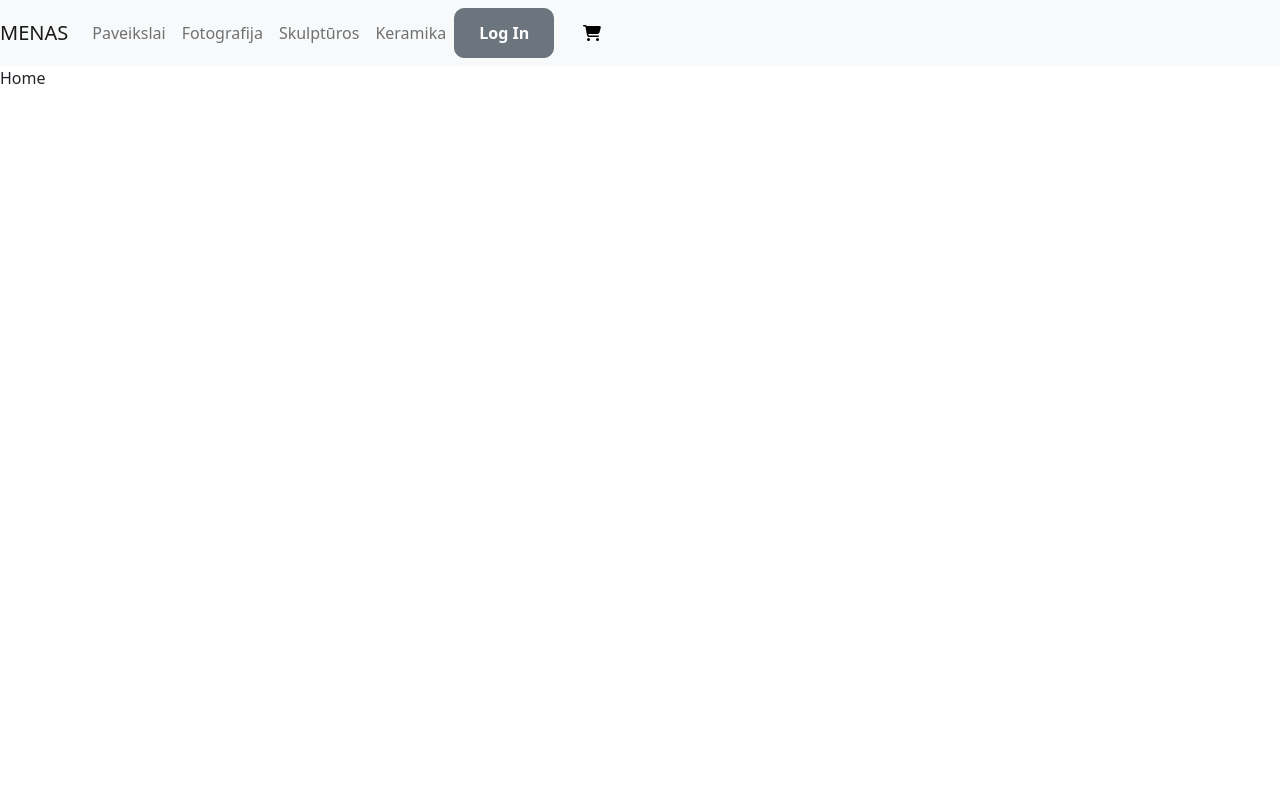
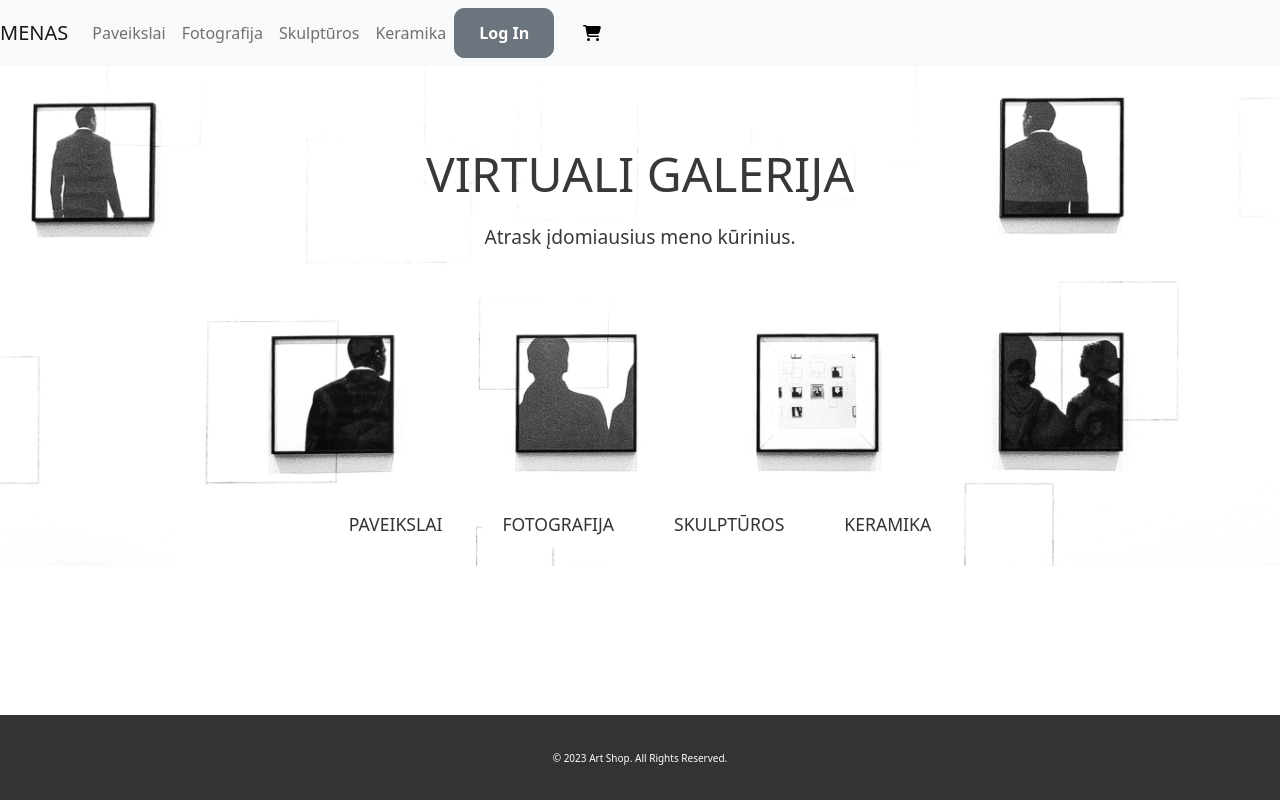
Before and after one commit to rokas058/React-Projektas, a React (Create React App) app: page / in a window 1280 px wide. Built offline with nearby package versions, Linux system fonts and the light colour scheme.

Commit message:
prideta registracija ir home page

```diff
--- a/src/App.js
+++ b/src/App.js
@@ -7,6 +7,7 @@ import Fotografija from "./pages/Fotografija";
 import Skulpturos from "./pages/Skulpturos";
 import Keramika from "./pages/Keramika";
 import Paveikslas from './pages/Paveikslas';
+import Footer from "./components/Footer"
 import Admin from "./Admin/Admin";
 import User from "./Admin/User";
 import Product from "./Admin/Product";
@@ -34,6 +35,7 @@ function App() {
         />
         <Route path="/admin/test" element={<Test />} />
       </Routes>
+      <Footer/>
     </div>
   );
 }
--- /dev/null
+++ b/src/components/Footer.jsx
@@ -0,0 +1,19 @@
+import React from 'react';
+import './footer.css';
+
+function Footer() {
+  return (
+    <footer className="footer">
+      <div className="footer__container">
+        <div className="footer__section">
+
+        </div>
+      </div>
+      <div className="footer__bottom">
+        <p>&copy; 2023 Art Shop. All Rights Reserved.</p>
+      </div>
+    </footer>
+  );
+}
+
+export default Footer;
--- a/src/components/LoginModal.jsx
+++ b/src/components/LoginModal.jsx
@@ -7,18 +7,45 @@ import './LoginModal.css';
 function LoginModal(props) {
   const [showRegister, setShowRegister] = useState(false);
   const [showPassword, setShowPassword] = useState(false);
+  const [formData, setFormData] = useState({
+    firstName: '',
+    lastName: '',
+    email: '',
+    password: ''
+  });
 
   const handleSwitchForm = () => {
     setShowRegister(!showRegister);
   }
 
-  const handleSubmit = (e) => {
+  const handleSubmit = async (e) => {
     e.preventDefault();
-    // handle login logic and submit form data to backend
+    try {
+      const response = await fetch('http://localhost:8080/registration', {
+        method: 'POST',
+        headers: {
+          'Content-Type': 'application/json'
+        },
+        body: JSON.stringify(formData)
+      });
+      const data = await response.json();
+      console.log(data);
+      // handle response data as needed
+    } catch (error) {
+      console.error(error);
+      // handle error as needed
+    }
   }
 
   const handlePasswordToggle = () => {
     setShowPassword(!showPassword);
+  }
+
+  const handleChange = (e) => {
+    setFormData({
+      ...formData,
+      [e.target.id]: e.target.value
+    });
   }
 
   return (
@@ -34,23 +61,23 @@ function LoginModal(props) {
       <Modal.Body>
         <Form onSubmit={handleSubmit}>
           {showRegister && (
-            <Form.Group controlId="formLastName">
+            <Form.Group controlId="lastName">
               <Form.Label>Last Name</Form.Label>
-              <Form.Control type="text" placeholder="Enter your last name" />
+              <Form.Control type="text" placeholder="Enter your last name" onChange={handleChange} />
             </Form.Group>
           )}
-          <Form.Group controlId="formFirstName">
+          <Form.Group controlId="firstName">
             <Form.Label>First Name</Form.Label>
-            <Form.Control type="text" placeholder="Enter your first name" />
+            <Form.Control type="text" placeholder="Enter your first name" onChange={handleChange} />
           </Form.Group>
-          <Form.Group controlId="formEmail">
+          <Form.Group controlId="email">
             <Form.Label>Email address</Form.Label>
-            <Form.Control type="email" placeholder="Enter email" required />
+            <Form.Control type="email" placeholder="Enter email" required onChange={handleChange} />
           </Form.Group>
-          <Form.Group controlId="formPassword">
+          <Form.Group controlId="password">
             <Form.Label>Password</Form.Label>
             <div className="password-container">
-              <Form.Control type={showPassword ? "text" : "password"} placeholder="Password" required />
+              <Form.Control type={showPassword ? "text" : "password"} placeholder="Password" required onChange={handleChange} />
               <button type="button" className="password-toggle-btn" onClick={handlePasswordToggle}>
                 <FontAwesomeIcon icon={showPassword ? faEyeSlash : faEye} />
               </button>
--- /dev/null
+++ b/src/components/footer.css
@@ -0,0 +1,30 @@
+.footer {
+  position: fixed;
+  left: 0;
+  bottom: 0;
+  width: 100%;
+  background-color: #333;
+  color: #fff;
+  padding: 18px;
+}
+
+.footer__container {
+  display: flex;
+  justify-content: space-between;
+}
+
+.footer__section {
+  flex: 1;
+  margin-right: 20px;
+}
+
+.footer__section h3 {
+  margin-bottom: 10px;
+  font-size: 15px;
+}
+
+.footer__bottom {
+  margin-top: 18px;
+  text-align: center;
+  font-size: 10px;
+}
--- a/src/pages/Home.jsx
+++ b/src/pages/Home.jsx
@@ -1,9 +1,32 @@
-import React from 'react'
+import React from 'react';
+import { Link } from 'react-router-dom';
+import './STYLES/home.css';
+import homePageCover from '../pages/images/homePage-cover.jpg';
 
 function Home() {
   return (
-    <div>Home</div>
-  )
+    <div className="home">
+      <img src={homePageCover} alt="Home page cover" />
+      <div className="home__overlay">
+        <h1>VIRTUALI GALERIJA</h1>
+        <p>Atrask įdomiausius meno kūrinius.</p>
+        <div className="home__buttons">
+          <Link to="/paveikslai">
+            <button>PAVEIKSLAI</button>
+          </Link>
+          <Link to="/fotografija">
+            <button>FOTOGRAFIJA</button>
+          </Link>
+          <Link to="/skulpturos">
+            <button>SKULPTŪROS</button>
+          </Link>
+          <Link to="/keramika">
+            <button>KERAMIKA</button>
+          </Link>
+        </div>
+      </div>
+    </div>
+  );
 }
 
-export default Home
+export default Home;
--- /dev/null
+++ b/src/pages/STYLES/home.css
@@ -0,0 +1,57 @@
+.home {
+    position: relative;
+    width: 100%;
+    height: 500px;
+  }
+
+  .home img {
+    width: 100%;
+    height: 100%;
+    object-fit: cover;
+  }
+
+  .home__overlay {
+    position: absolute;
+    top: 50%;
+    left: 50%;
+    transform: translate(-50%, -50%);
+    text-align: center;
+    color: #fff;
+  }
+
+  .home__overlay h1 {
+    font-size: 3rem;
+    font-weight: lighter;
+    margin-top: 60px;
+    margin-bottom: 20px;
+    color: rgb(56, 56, 56);
+  }
+
+  .home__overlay p {
+    font-size: 1.2rem;
+    margin-bottom: 250px;
+    color: rgb(56, 56, 56);
+  }
+
+  .home__buttons {
+    display: flex;
+    justify-content: center;
+    gap: 20px;
+    margin-top: 50px;
+  }
+
+  .home__buttons button {
+    padding: 10px 20px;
+    border: none;
+    background-color: #fff;
+    color: #333;
+    font-size: 1.1rem;
+    cursor: pointer;
+    border-radius: 8px;
+  }
+
+  .home__buttons button:hover {
+    background-color: #333;
+    color: #fff;
+    border-radius: 8px;
+  }
```
Also changed, not shown: src/pages/images/homePage-cover.jpg (added).
